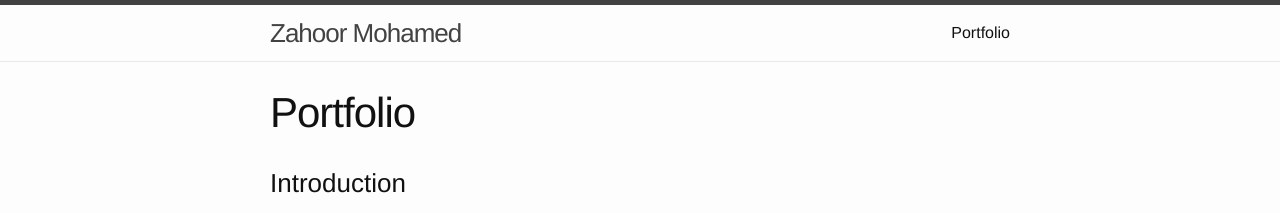
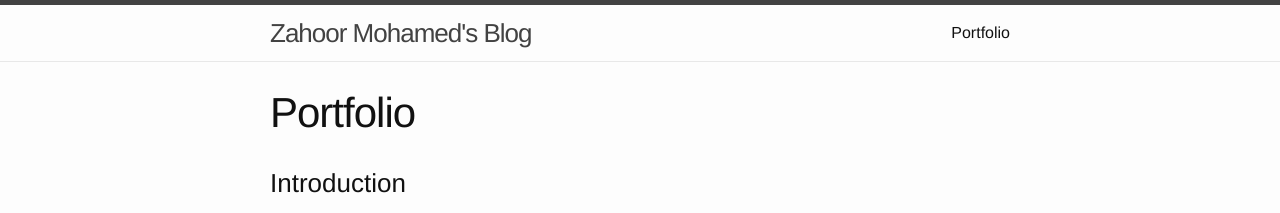
Before and after one commit to jmozah/jmozah.github.io, a Jekyll site: the page built from about.md, in a window 1280 px wide. Shown: the top 213 px of the page. Built offline with Jekyll 4.4.1, drawn with Linux system fonts in a browser that asks for light colours.

Commit message:
Update _config.yml

```diff
--- a/_config.yml
+++ b/_config.yml
@@ -1,5 +1,5 @@
 # Site settings
-title: Zahoor Mohamed
+title: Zahoor Mohamed's Blog
 email: zahoor@zahoor.in
 description: > # this means to ignore newlines until "baseurl:"
   My Blog
@@ -7,6 +7,7 @@ baseurl: "" # the subpath of your site, e.g. /blog/
 url: "zahoor.eth" # the base hostname & protocol for your site
 twitter_username: jmohamedzahoor
 github_username: jmozah
+linkedin_username: j-mohamed-zahoor-294b1020
 
 # Build settings
 markdown: kramdown
```
